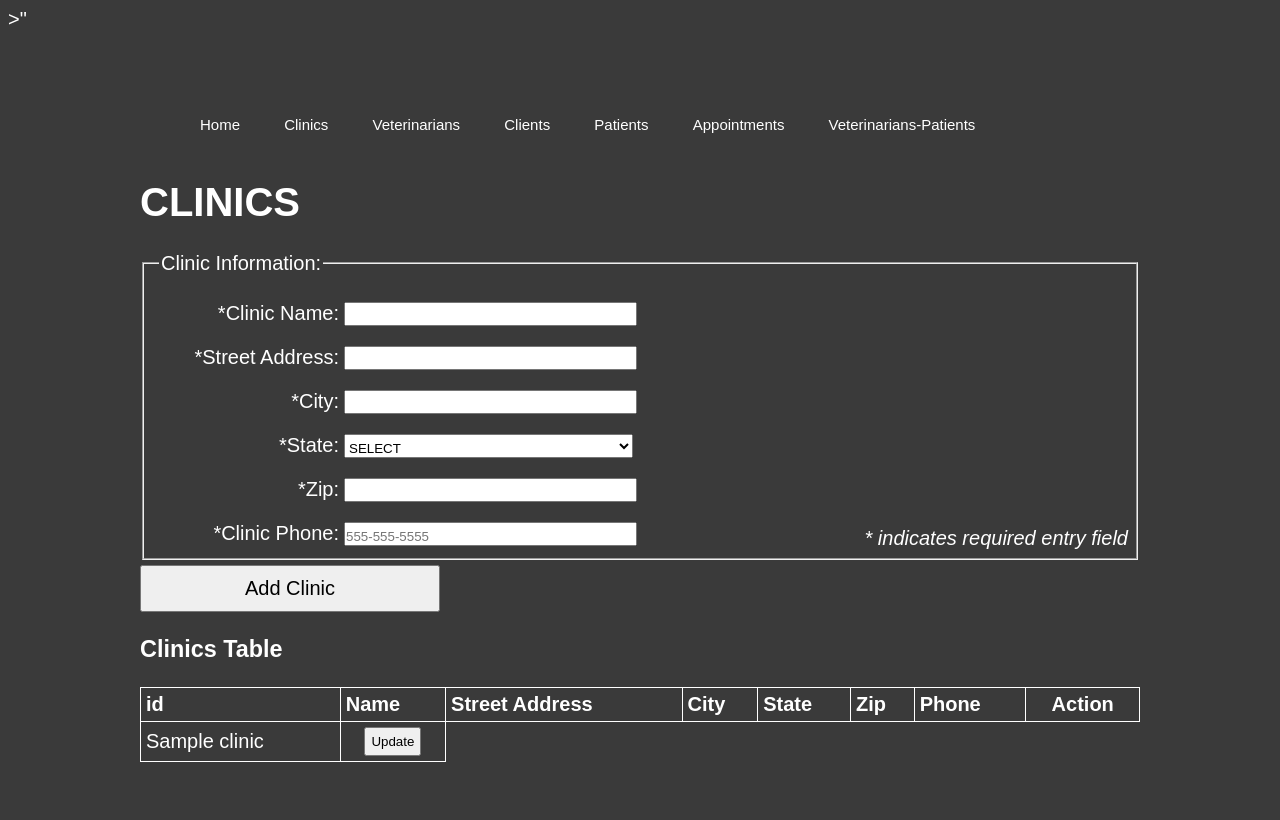
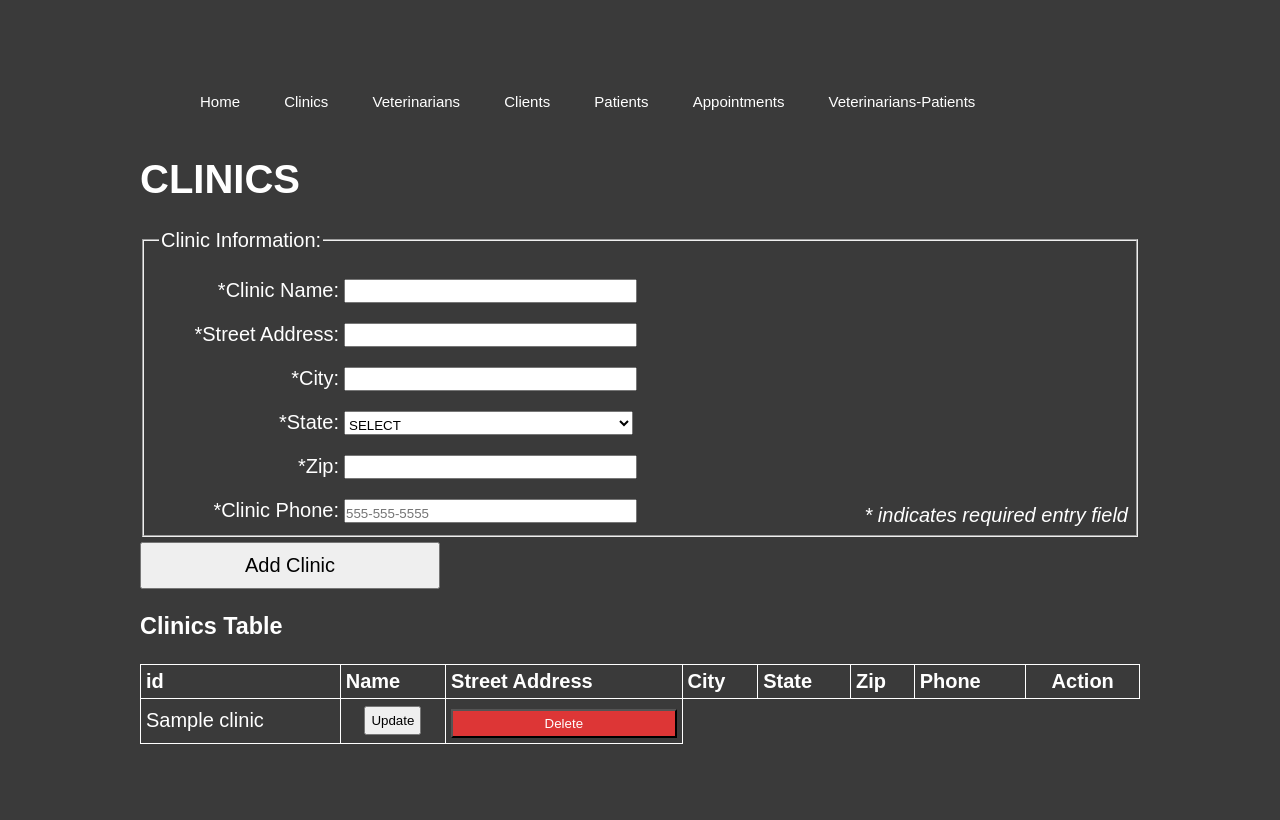
Before and after one commit to tannahic/CS340_Group3_Project, a Flask app: template templates/clinics.j2 in a window 1280 px wide. After the commit the page ends 744 px from the top, so only its background shows below. Run offline with Flask 2, Linux system fonts and the light colour scheme; the template is opened without the code that fills it: most values are stand-ins (such as "Sample title", 1, 10 or a date in 2020).

Commit message:
mostly cleaned up

```diff
--- a/app.py
+++ b/app.py
@@ -3,7 +3,6 @@
 from support import *
 
 app = Flask(__name__)
-app.secret_key = b'jkheuud92nDSAIN*^lq'
 
 db_connection = db.connect_to_database()
 
@@ -103,18 +102,20 @@
 def delete():
     # convert form data to dictionary
     dict1 = request.form.to_dict()
-    if vet_is_foreign_key(dict1['vet_id']):
+    entity_id = 'vet_id' if dict1['table'] == 'veterinarians' else 'clinic_id'
+    if dict1['table'] == 'veterinarians' and vet_is_foreign_key(dict1['id']):
         error = "Veterinarians associated with Appointments or Veterinarians_Patients cannot be deleted."
         vet_data = get_veterinarians_table()
         dropdown = get_clinic_dropdown()
         return render_template('vets.j2', vets=vet_data, dropdown=dropdown, error=error)
 
     else:
-        delete_query = ("DELETE FROM veterinarians WHERE vet_id =  %s ;" % dict1['vet_id'])
+        query_data = (dict1['table'], entity_id,  dict1['id'])
+        delete_query = ("DELETE FROM %s WHERE %s =  %s ;" % query_data)
         print(delete_query)
         cursor = db.execute_query(db_connection=db_connection, query=delete_query)
         cursor.close()
-        page = '/veterinarians'
+        page = '/' + dict1['table']
         return redirect(page)
 
 
@@ -191,7 +192,7 @@
     result = cursor.fetchall()
     cursor.close()
     dropdown = get_client_dropdown()
-    return render_template("search.j2", patients=result, dropdown=dropdown)
+    return render_template("search.j2", patients=result, dropdown=dropdown, id='FocusOnSearchResult()')
 
 
 # Start app
--- a/static/scripts.js
+++ b/static/scripts.js
@@ -1 +1,12 @@
-<script>window.setTimeout("document.getElementById('error_alert').style.display='none';", 4000);</script>
+window.setTimeout("document.getElementById('error_alert').style.display='none';", 5000);
+
+
+
+function showForm() {
+var myForm = document.getElementById("hiddenForm");
+if (myForm.style.display === "none") {
+  myForm.style.display = "block";
+  } else {
+    myForm.style.display = "none";
+  }
+}
--- a/support.py
+++ b/support.py
@@ -46,7 +46,7 @@
 
 
 def get_patients_table():
-    # s
+
     query = "SELECT patient_id, patient_name, species, breed, color, sex, date_of_birth," \
             " CONCAT_WS(' ', first_name, last_name) AS client from patients LEFT JOIN clients" \
             " ON patients.client_id=clients.client_id;"
@@ -184,7 +184,7 @@
 
 def vet_patient_exists(vet_id, patient_id):
     data = (vet_id, patient_id)
-    query = ("SELECT * FROM veterinarians_patients vp  WHERE vp.vet_id = %s AND vp.patient_id = %s;" % data)
+    query = ("SELECT * FROM veterinarians_patients vp WHERE vp.vet_id = %s AND vp.patient_id = %s;" % data)
     cursor = db.execute_query(db_connection=db_connection, query=query)
     result = cursor.rowcount
     cursor.close
--- a/templates/base.j2
+++ b/templates/base.j2
@@ -6,7 +6,7 @@
     <title>{% block title %} {% endblock %}</title>
     <link rel="icon" href="../static/images/favicon.png">
     <link rel="stylesheet" href="../static/css/style.css" type="text/css">
-         <script src="../static/scripts.js"></script>>"
+         <script src="../static/scripts.js"></script>
      {%  endblock %}
  </head>
  {% with messages = get_flashed_messages() %}
--- a/templates/clinics.j2
+++ b/templates/clinics.j2
@@ -43,7 +43,7 @@
 				<th>State</th>
 				<th>Zip</th>
 				<th>Phone</th>
-				<th style= "text-align: center;">Action</th>
+				<th colspan = 2 style= "text-align: center;">Action</th>
 			</tr>
 
 			{% for clinic in clinics %}
@@ -52,6 +52,11 @@
 				<td>{{clinic[key]}}</td>
 				{% endfor %}
 				<td><button class= "update_button" type="button" onclick="alert('This will (eventually) allow update')">Update</button></td>
+                <form action="delete" method="post">
+                    <input type="hidden" name="table"  value="clinics" required>
+				    <input type="hidden" name="id"  value={{clinic['clinic_id']}} required>
+				<td><input class="del_button" type="submit" value="Delete"></td>
+				</form>
 				</tr>
 			{% endfor %}
 
--- a/templates/search.j2
+++ b/templates/search.j2
@@ -46,7 +46,7 @@
 			</fieldset>
 
 	    <input class= "filter_btn" type="submit" value="Search">
-	<button class="reset_btn"><a href="/patients"  type="button">Reset Patients Table</a></button>
+	<button class="reset_btn"><a href="/patients"  type="button">Reset Patients Table Display</a></button>
 	</form>
 	<h3>Patients Table</h3>
 		<table>
--- a/templates/vets.j2
+++ b/templates/vets.j2
@@ -73,7 +73,8 @@
 				{% endfor %}
 				<td><button class= "update_button" type="button" onclick="alert('This will (eventually) allow update')">Update</button></td>
 				<form action="delete" method="post">
-				<input type="hidden" name="vet_id"  value={{vet['vet_id']}} required>
+                    <input type="hidden" name="table"  value="veterinarians" required>
+				    <input type="hidden" name="id"  value={{vet['vet_id']}} required>
 				<td><input class="del_button" type="submit" value="Delete"></td>
 				</form>
 				</tr>
```
Also changed, not shown: templates/vets_patients.j2 (+1 -11 lines).
